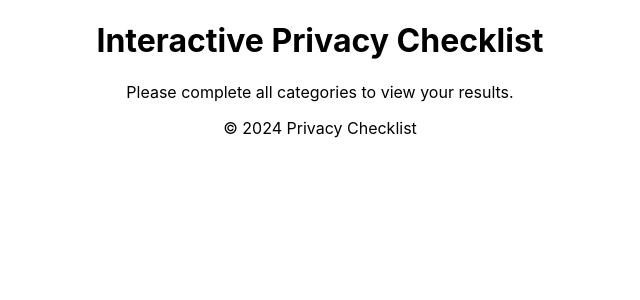
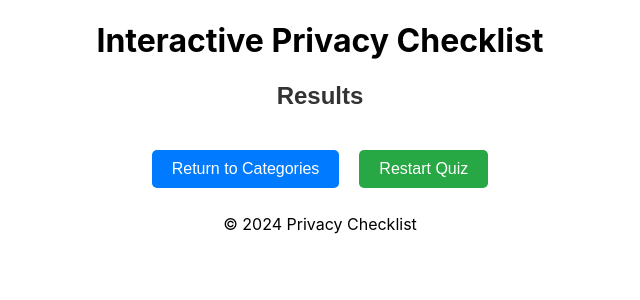
Before and after one commit to mohsenpasdar/PrivacyChecklistApp, a React (Create React App) app: page /results in a window 1280 px wide. Shown: the top 300 px of the page, without its empty margins (320-960 px from the left). Built offline with nearby package versions, Linux system fonts and the light colour scheme.

Commit message:
Partial categories are allowed to see the results, and the user can return to categories to continue the checklist

```diff
--- a/src/components/CategorySelection.js
+++ b/src/components/CategorySelection.js
@@ -1,8 +1,8 @@
 import React from 'react';
 import { Link } from 'react-router-dom';
-import './CategorySelection.css';
+import './CategorySelection.css'; // Assuming the styles are saved in this file
 
-function CategorySelection({ categories, completedCategories, allCategoriesCompleted }) {
+function CategorySelection({ categories, completedCategories }) {
   return (
     <div>
       <h2>Select a Category</h2>
@@ -19,7 +19,7 @@ function CategorySelection({ categories, completedCategories, allCategoriesCompl
           </Link>
         </button>
       ))}
-      {allCategoriesCompleted && (
+      {completedCategories.length > 0 && (
         <div>
           <Link to="/results">
             <button>View Results</button>
--- a/src/components/ResultsPage.js
+++ b/src/components/ResultsPage.js
@@ -5,19 +5,21 @@ function ResultsPage({ answers, categories, completedCategories }) {
   const navigate = useNavigate();
 
   const handleRestart = () => {
-    // Navigate to the homepage
+    // Navigate to the homepage and reload
     navigate('/');
-    window.location.reload()
+    window.location.reload();
   };
 
-  if (completedCategories.length < categories.length) {
-    return <p>Please complete all categories to view your results.</p>;
-  }
+  const handleReturnToCategories = () => {
+    navigate('/categories');
+  };
+
+  const allCategoriesCompleted = completedCategories.length === categories.length;
 
   return (
     <div>
       <h2>Results</h2>
-      {categories.map((category) => (
+      {completedCategories.map((category) => (
         <div key={category}>
           <h3>{category}</h3>
           {Object.entries(answers[category] || {}).map(([questionId, answer]) => (
@@ -27,7 +29,20 @@ function ResultsPage({ answers, categories, completedCategories }) {
           ))}
         </div>
       ))}
-      <button onClick={handleRestart} style={{ marginTop: '20px' }}>
+
+      {!allCategoriesCompleted && (
+        <button
+          onClick={handleReturnToCategories}
+          style={{ marginTop: '20px', backgroundColor: '#007bff', color: 'white', border: 'none', padding: '10px 20px', borderRadius: '5px', cursor: 'pointer' }}
+        >
+          Return to Categories
+        </button>
+      )}
+
+      <button
+        onClick={handleRestart}
+        style={{ marginTop: '20px', backgroundColor: '#28a745', color: 'white', border: 'none', padding: '10px 20px', borderRadius: '5px', cursor: 'pointer' }}
+      >
         Restart Quiz
       </button>
     </div>
```
Also changed, not shown: src/components/CategorySelection.css (indentation only).
